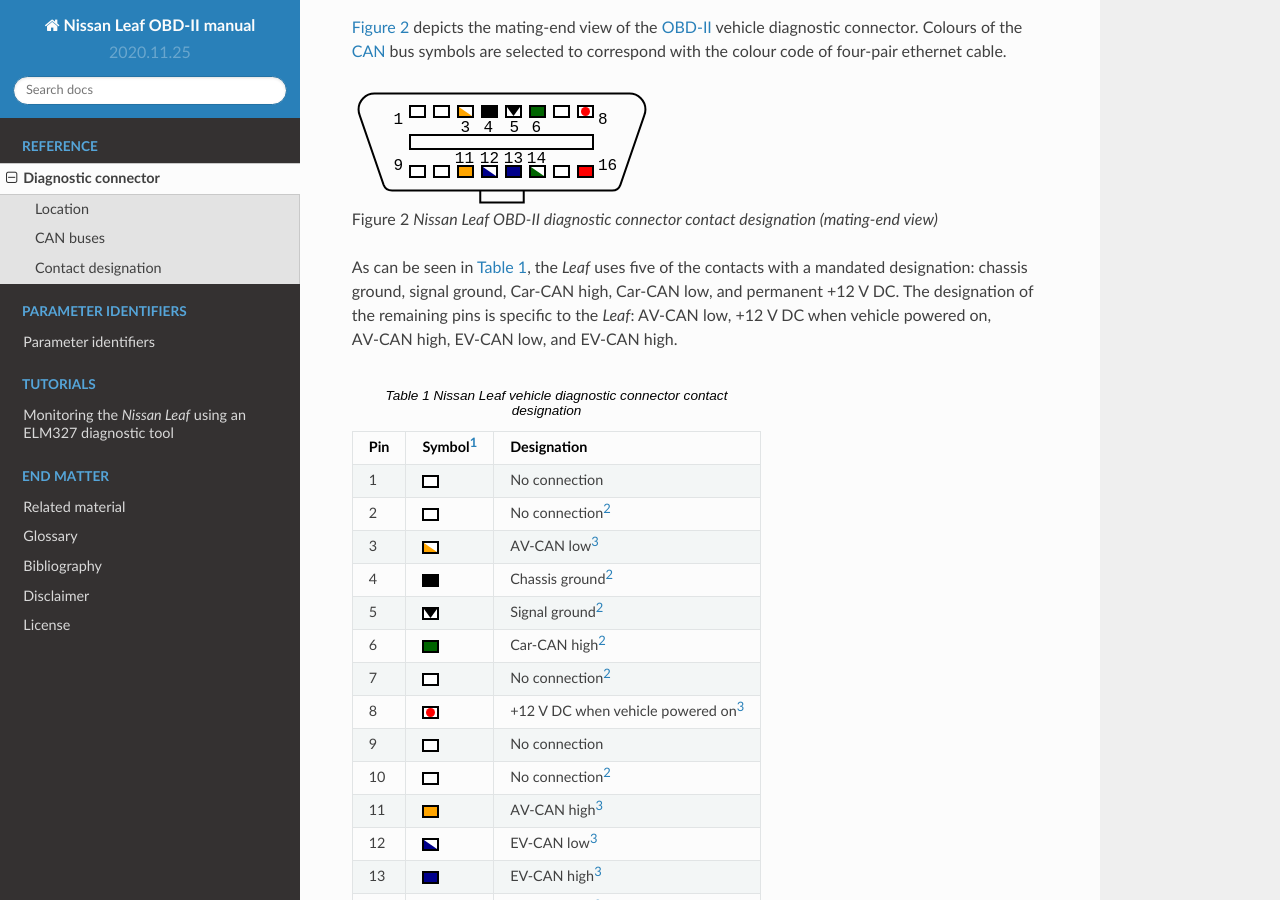
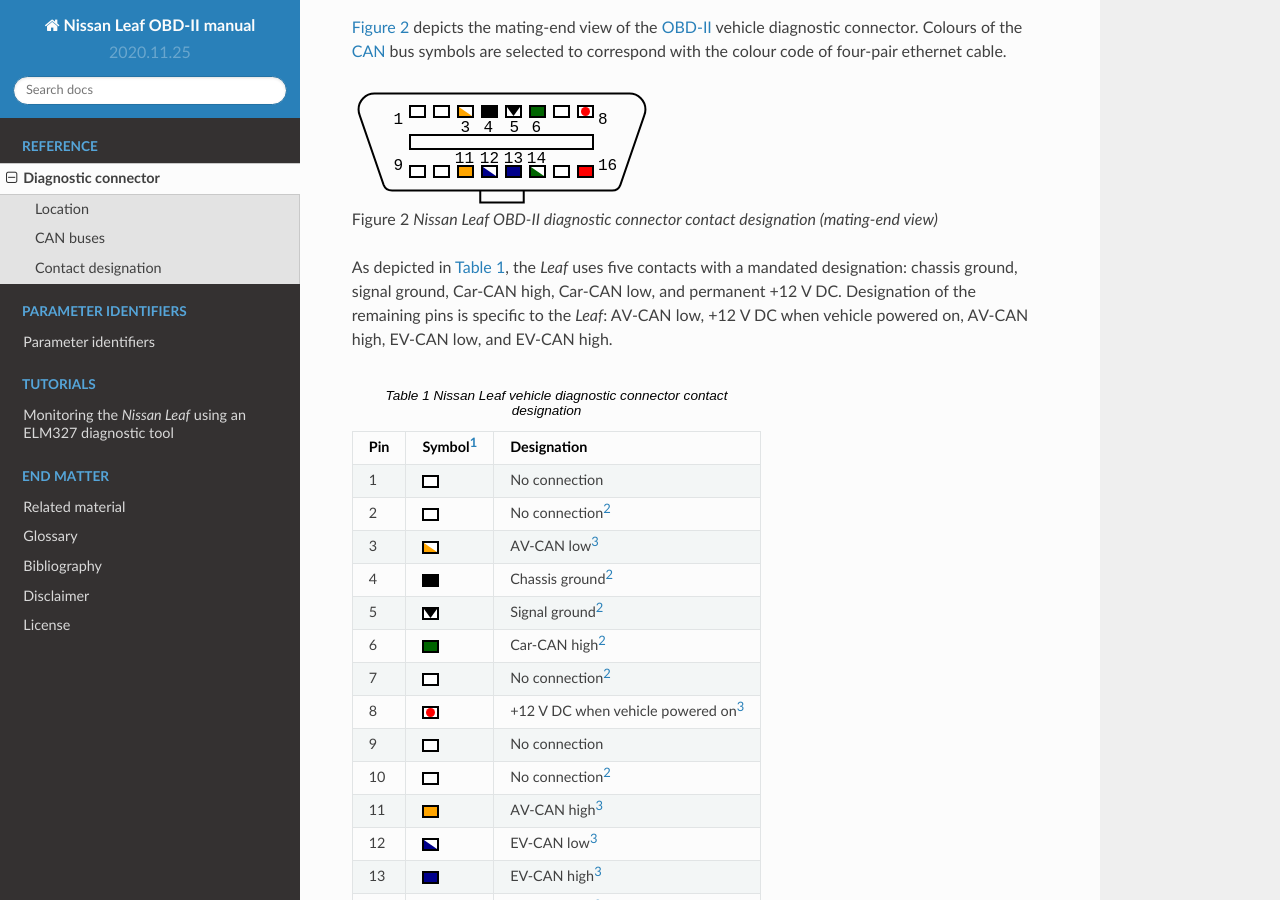
Before and after one commit to sethfischer/nissan-leaf-obd-manual, a Sphinx documentation site: the page built from source/diagnostic-connector.rst, in a window 1280 px wide and 900 px high, scrolled down 1365 px. Built offline with Sphinx 7.4.7 and the Read the Docs theme 2.0.0, drawn with Linux system fonts in a browser that asks for light colours; cross-references to code outside the pages are shown as plain code.

Commit message:
Reduce sentence length

```diff
--- a/source/diagnostic-connector.rst
+++ b/source/diagnostic-connector.rst
@@ -68,12 +68,12 @@
     *Nissan Leaf* OBD-II diagnostic connector contact designation (mating-end
     view)
 
-As can be seen in
+As depicted in
 :numref:`leaf-diagnostic-connector-contact-designation-legend`, the *Leaf* uses
-five of the contacts with a mandated designation: chassis ground, signal
-ground, Car‑CAN high, Car‑CAN low, and permanent +12 V DC. The designation of
-the remaining pins is specific to the *Leaf*: AV‑CAN low, +12 V DC when vehicle
-powered on, AV‑CAN high, EV‑CAN low, and EV‑CAN high.
+five contacts with a mandated designation: chassis ground, signal ground,
+Car‑CAN high, Car‑CAN low, and permanent +12 V DC. Designation of the remaining
+pins is specific to the *Leaf*: AV‑CAN low, +12 V DC when vehicle powered on,
+AV‑CAN high, EV‑CAN low, and EV‑CAN high.
 
 .. table:: *Nissan Leaf* vehicle diagnostic connector contact designation
     :name: leaf-diagnostic-connector-contact-designation-legend
```
Also changed, not shown: source/tutorial/elm327.rst (+4 -4 lines).
